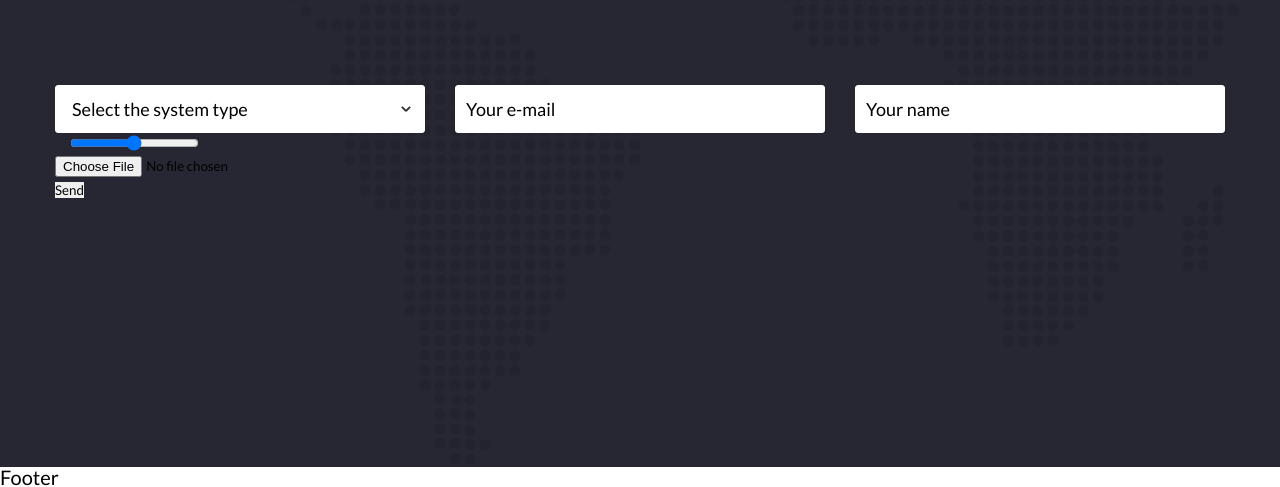
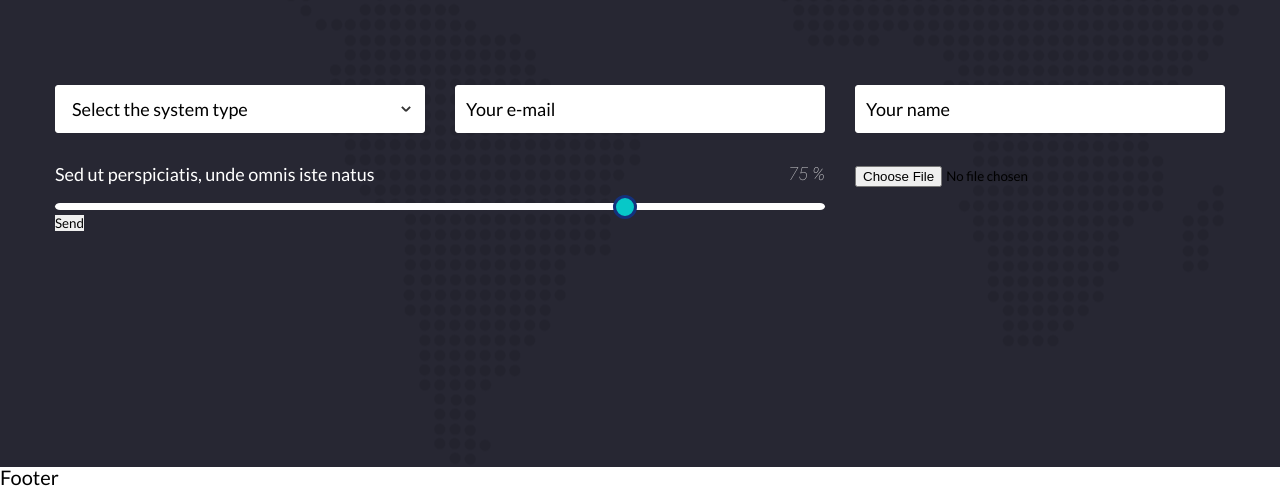
Before and after one commit to aliaksandr-afk/test_task, a plain HTML site: page index.html in a window 1280 px wide. Shown: the part 1303-1790 px from the top of the page. Drawn offline with Linux system fonts and the light colour scheme.

Commit message:
create percent slider and output number

```diff
--- a/css/style.scss
+++ b/css/style.scss
@@ -415,23 +415,13 @@ body {
     padding: 0 0 0 10px;
 }
 
-// .form__select {
-//     appearance: none;
-//     background: url(../img/arrow.svg) #FFFFFF no-repeat right;
-//     background-position-x: calc(100% - 13px);
-//     cursor: pointer;
-// }
-
 .form__select, .form__email {
     margin-right: 30px;
 }
 
-//////////////////////
-
  .form__select {
   position: relative;
   width: 370px;
-    // height: 48px;
   border: 1px solid #FFFFFF;
   border-radius: 3px;
   background: #fff;
@@ -456,7 +446,7 @@ body {
     }
 
     .form__select-content {
-      opacity: 1;
+      display: flex;
     }
 
     .form__select-label + .form__select-input + .form__select-label {
@@ -503,11 +493,11 @@ line-height: 22px;
   }
 
   &:hover {
-    border-color: #D8093A;
+    border-color: #333333;
 
     &::before,
     &::after {
-      background-color: #D8093A;
+      background-color: #333333;
     }
   }
 }
@@ -520,7 +510,9 @@ border-radius: 3px;
     top: 46px;
     left: -1px;
     overflow-y: scroll;
-    display: flex;
+
+    display: none;
+
     flex-direction: column;
     width: calc(100% + 2px);
 
@@ -528,21 +520,20 @@ border-radius: 3px;
 color: #FFFFFF;
 background: #272733;
 
-//   border: 1px solid #c7ccd1;
   border-top: none;
   border-bottom-left-radius: 5px;
   border-bottom-right-radius: 5px;
 
   transition: all 0.3s ease-out;
 
-  opacity: 0;
-  z-index: 8;
+//   opacity: 0;
+//   z-index: 8;
 }
 .form__select-input {
   display: none;
 
   &:checked + label {
-    background-color: #dedede;
+    color: #07C8C8;
   }
   &:disabled + label {
     opacity: 0.6;
@@ -568,12 +559,7 @@ line-height: 22px;
 
   overflow: hidden;
 
-//   & + input + & {
-//     border-top: 0 solid #C7CCD160;
-//   }
-
   &:hover {
-    // background-color: #D8093A !important;
     color: #07C8C8;
   }
 }
@@ -593,5 +579,74 @@ line-height: 22px;
   .form__select-content::-webkit-scrollbar-thumb {
     background: #07C8C8;  /* цвет бегунка */
     border-radius: 30px;      /* округлось бегунка */
-    // border: 1px solid #c7cefb;  /* отступ вокруг бегунка */
   }
+
+  .form__attach {
+    display: flex;
+    flex-direction: row;
+    width: 10px;
+    padding: 30px 0 0 0;
+  }
+
+  .form__slider {
+    flex-direction: column;
+    display: flex;
+    min-width: 770px;
+    margin-right: 30px;
+  }
+
+  .slider__label {
+    font-family: 'Lato';
+    font-style: normal;
+    font-weight: 400;
+    font-size: 18px;
+    line-height: 22px;
+    color: #FFFFFF;
+  }
+
+  .slider__percent {
+    color: rgba(255, 255, 255, 0.85);
+    font-family: 'Roboto';
+    font-style: italic;
+    font-weight: 100;
+    font-size: 18px;
+    line-height: 21px;
+  }
+
+  .slider__wrapper {
+    flex-direction: row;
+    display: flex;
+    justify-content: space-between;
+    padding-bottom: 18px;
+  }
+
+  input[type=range]  {
+    -webkit-appearance: none;
+    -moz-appearance: none;
+    appearance: none;
+    background: rgba(255, 255, 255, 0);
+  }
+  input[type=range]::-webkit-slider-runnable-track {
+    border-radius: 10px/100%;
+    height: 7px;
+    background-color: #ffffff;
+  }
+  input[type=range]::-webkit-slider-thumb {
+    background: #07C8C8;
+    border: 3px solid #14317B;
+    border-radius: 50%;
+    cursor: pointer;
+    width: 24px;
+    height: 24px;
+    -webkit-appearance: none;
+    margin-top: -8px;
+  }
+
+  input[type=range]::-moz-range-track {
+      height: 5px;
+  }
+ input[type=range]::-moz-range-thumb {
+      border: 1px solid cyan;
+      border-radius: 10px/100%;
+      cursor: pointer;
+  }
--- a/index.html
+++ b/index.html
@@ -141,15 +141,6 @@
                             <form action="#" method="get" class="order-form form">
                                 <div class="form__inputs">
 
-                                        <!-- <select name="form__select" class="form__select form__input" required="required">
-                                            <option value="">Select the system type</option>
-                                            <option value="1">Sed ut perspiciatis</option>
-                                            <option value="2">Nemo enim ipsam</option>
-                                            <option value="3">Et harum quidem</option>
-                                            <option value="4">Temporibus autem</option>
-                                            <option value="5">Itaque earum rerum</option>
-                                        </select> -->
-
                                     <div class="form__select" data-state="">
                                         <div class="form__select-title" data-default="Option 0">Select the system type</div>
                                         <div class="form__select-content">
@@ -163,8 +154,8 @@
                                             <label for="singleSelect3" class="form__select-label">Et harum quidem</label>
                                             <input id="singleSelect4" class="form__select-input" type="radio" name="singleSelect" />
                                             <label for="singleSelect4" class="form__select-label">Temporibus autem</label>
-                                            <input id="singleSelect4" class="form__select-input" type="radio" name="singleSelect" />
-                                            <label for="singleSelect4" class="form__select-label">Itaque earum rerum</label>
+                                            <input id="singleSelect5" class="form__select-input" type="radio" name="singleSelect" />
+                                            <label for="singleSelect5" class="form__select-label">Itaque earum rerum</label>
                                         </div>
                                     </div>
 
@@ -175,13 +166,17 @@
                                         <input class="form__input" name="to" id="to" value="Your name">
                                     </div>
                                 </div>
-                                <div>
-                                    <div class="slidecontainer">
-                                        <input type="range" min="1" max="100" value="50" class="slider" id="myRange">
+                                <div class="form__attach">
+                                    <div class="form__slider slider">
+                                        <div class="slider__wrapper">
+                                            <div class="slider__label">Sed ut perspiciatis, unde omnis iste natus</div>
+                                            <div class="slider__percent">75 %</div>
+                                        </div>
+                                        <input type="range" min="1" max="100" value="75" class="slider" id="myRange">
                                     </div>
-                                    <div class=""><input type="file" name="f"></div>
+                                    <div class="form__file file"><input type="file" name="f"></div>
                                 </div>
-                                <div class="">
+                                <div class="form__send send">
                                     <input type="submit" value="Send"></p>
                                 </div>
                               </form>
--- a/js/script.js
+++ b/js/script.js
@@ -6,8 +6,6 @@ let menu = document.querySelector('.menu__body');
 	menu.classList.toggle('active');
 })
 
-
-////////////////
 
 const selectSingle = document.querySelector('.form__select');
 const selectSingle_title = selectSingle.querySelector('.form__select-title');
@@ -29,3 +27,15 @@ for (let i = 0; i < selectSingle_labels.length; i++) {
     selectSingle.setAttribute('data-state', '');
   });
 }
+
+let rng=document.getElementById('myRange');
+// function range() {
+// 	 //rng - это ползунок
+// 	let i1=document.querySelector('.slider__percent'); // i1 - input
+//    	i1.innerHTML=rng.value;
+//  }
+// rng.onchange(alert("1"));
+
+rng.onchange = function() {
+    document.querySelector('.slider__percent').innerHTML = rng.value + " %";
+  };
```
Also changed, not shown: css/style.css, 1 other file.
